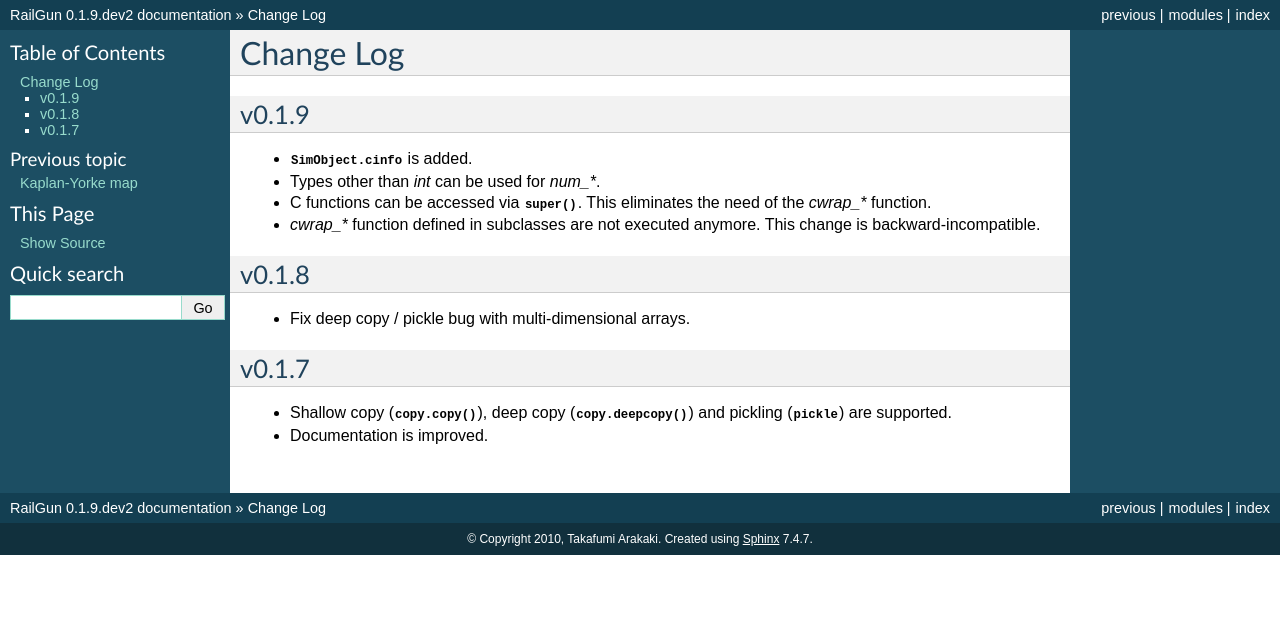
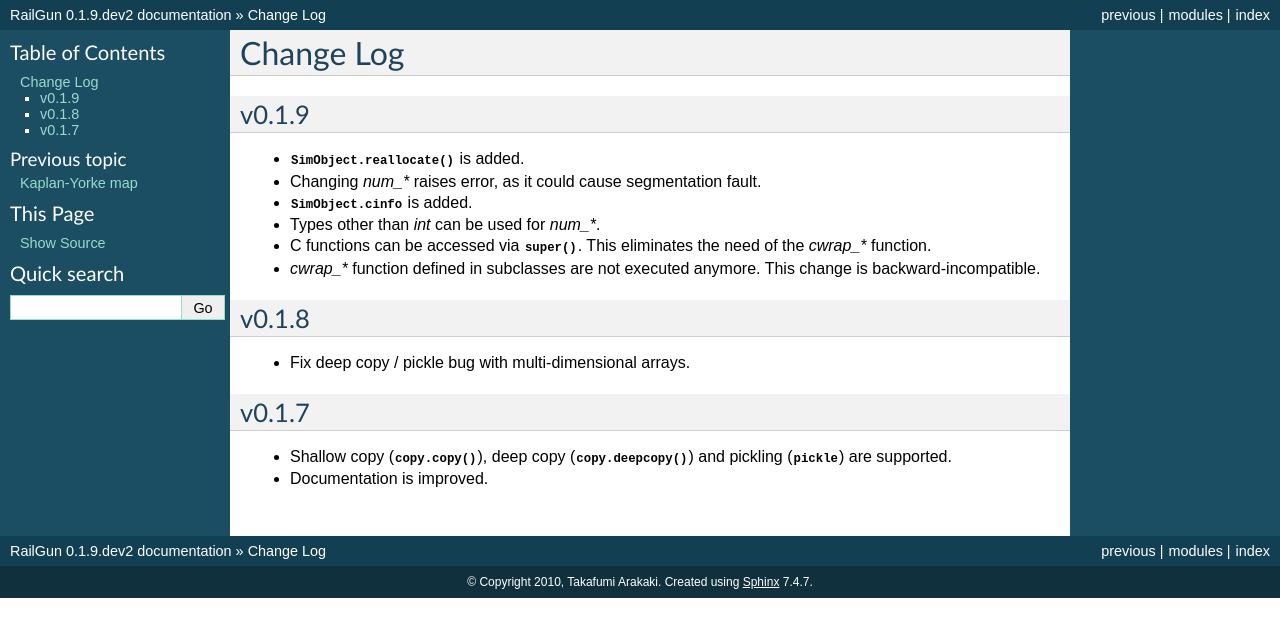
Before and after one commit to tkf/railgun, a Sphinx documentation site: the page built from doc/source/changelog.rst, in a window 1280 px wide. Shown: the top 637 px of the page. Built offline with Sphinx 7.4.7, drawn with Linux system fonts in a browser that asks for light colours; formulas are drawn with MathJax 3.

Commit message:
Update change log

```diff
--- a/doc/source/changelog.rst
+++ b/doc/source/changelog.rst
@@ -4,6 +4,8 @@ Change Log
 v0.1.9
 ------
 
+- :meth:`.SimObject.reallocate` is added.
+- Changing `num_*` raises error, as it could cause segmentation fault.
 - :attr:`.SimObject.cinfo` is added.
 - Types other than `int` can be used for `num_*`.
 - C functions can be accessed via :func:`super`.  This eliminates the
```
